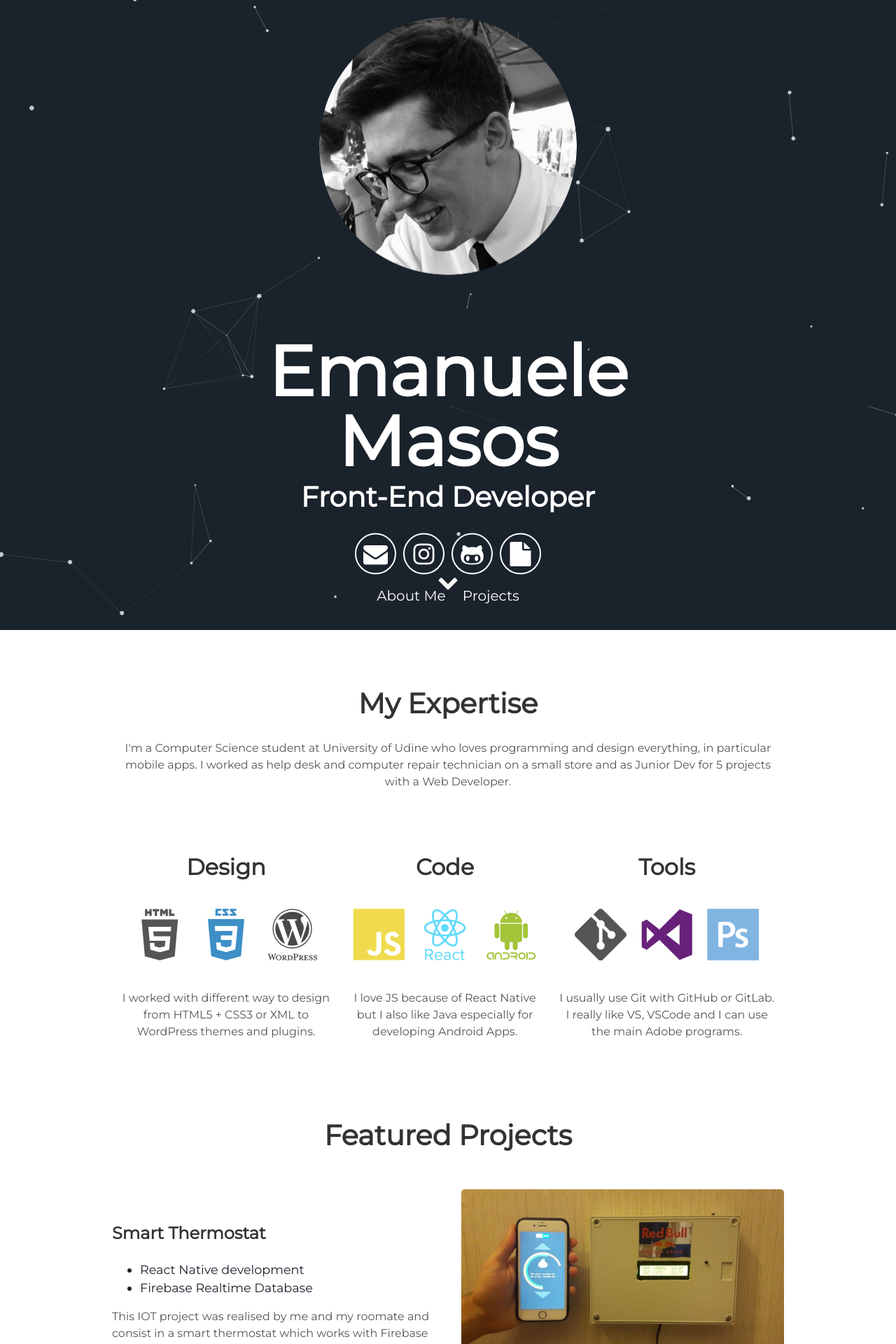
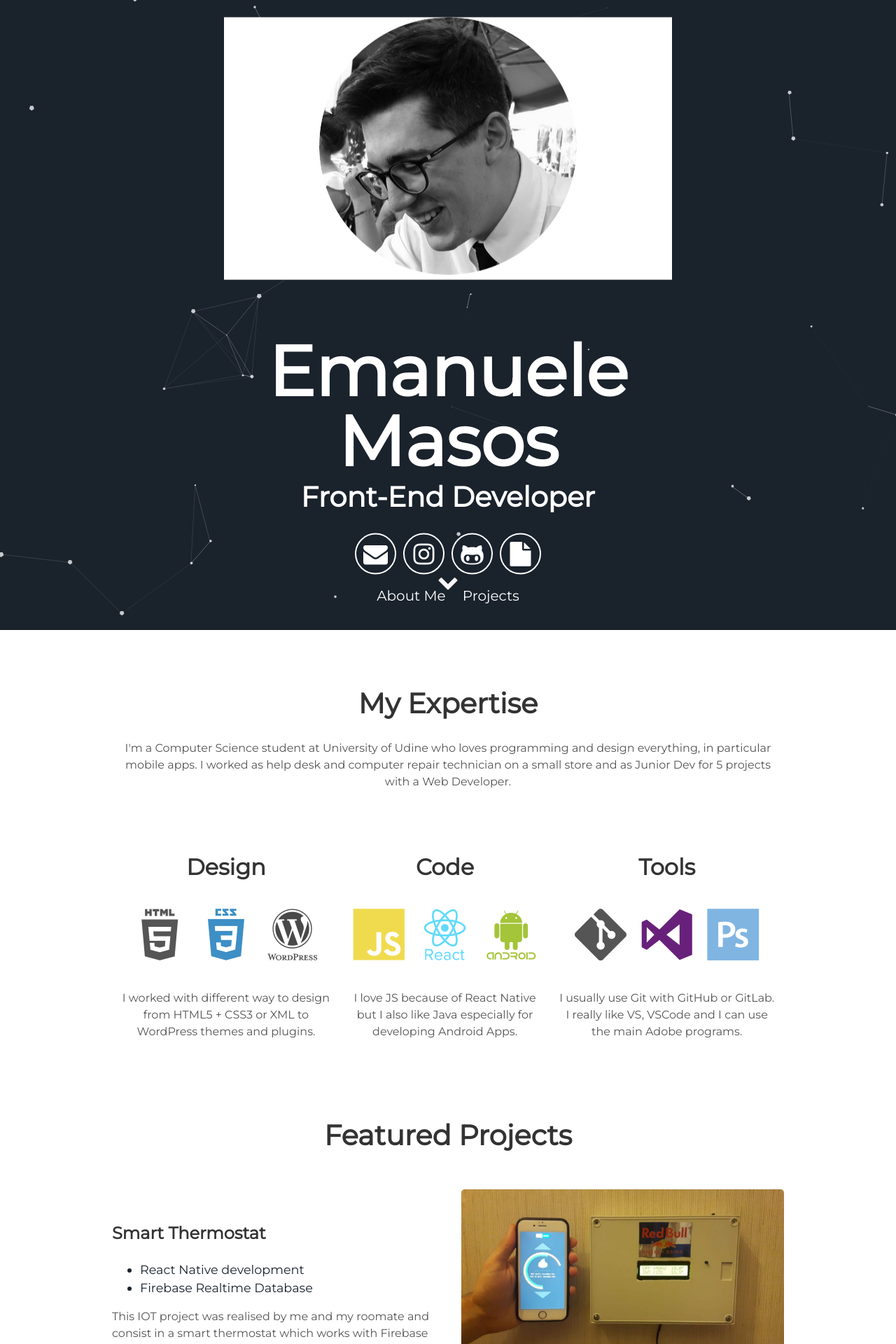
Before and after one commit to ClarkStoro/clarkstoro.github.io, a Jekyll site: the page built from index.html, in a window 1280 px wide. Shown: the top 1920 px of the page at 70% size. Built offline with Jekyll 4.4.1, drawn with Linux system fonts in a browser that asks for light colours.

Commit message:
Update header.html

```diff
--- a/_includes/header.html
+++ b/_includes/header.html
@@ -1,7 +1,7 @@
 <div id="particles-js">
   <div class="header">
 
-      <div style="margin-left:40%, background-color: #fff">
+      <div style="background-color: #fff">
       <img alt="ema" class="photo" src="{{ "/assets/img/EmanueleMaso.png"}}" />
     </div>
 
```
